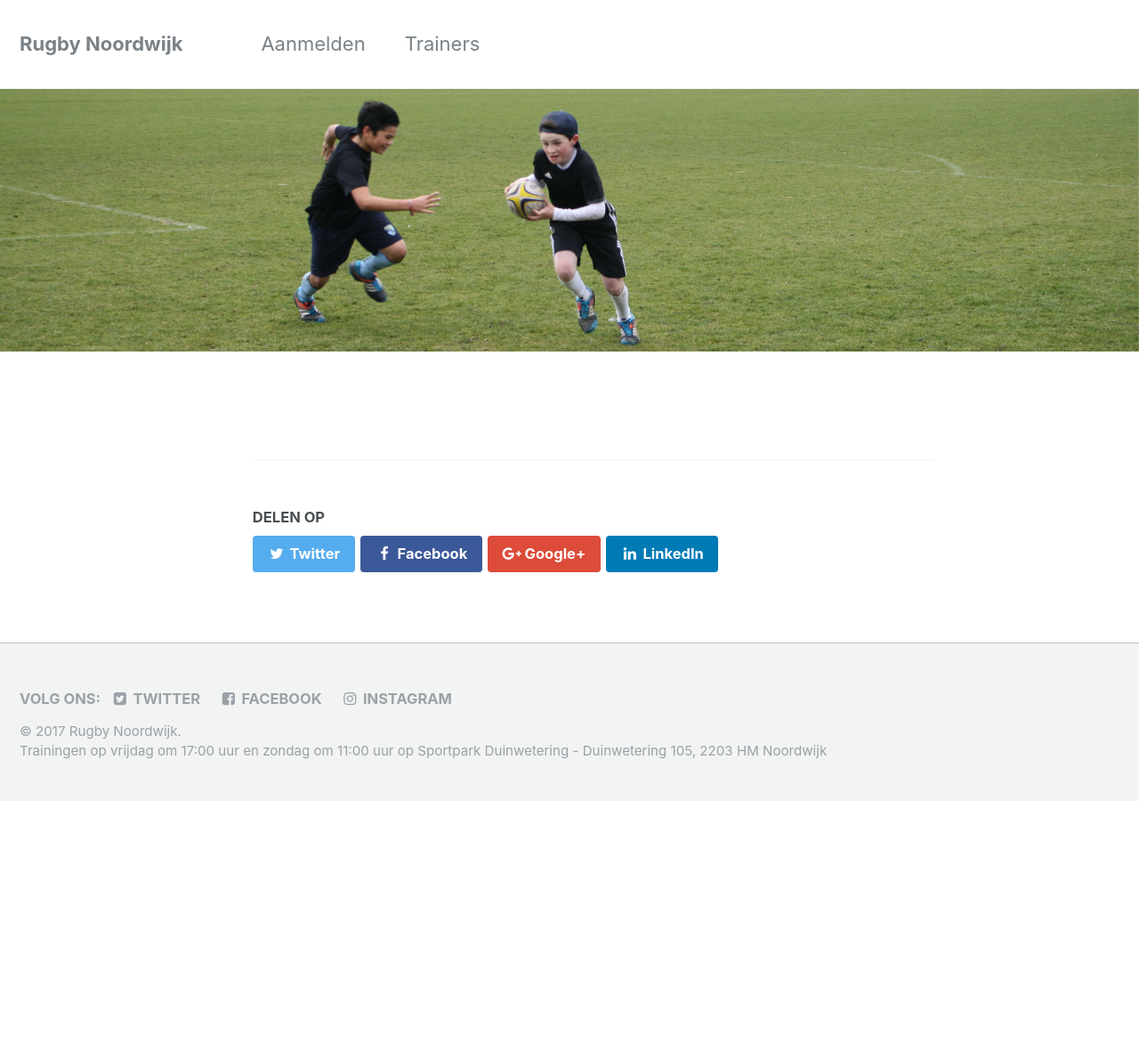
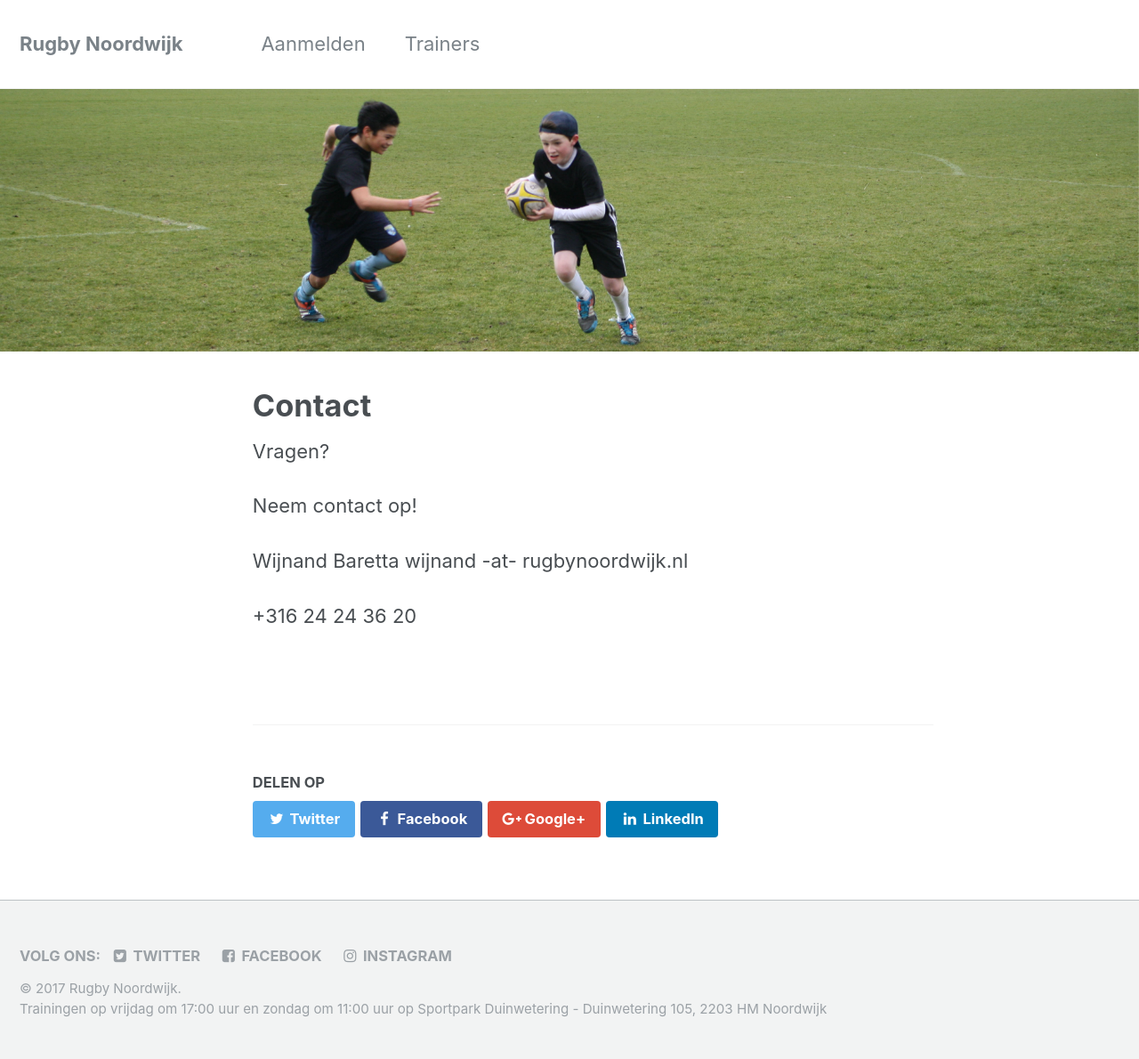
Before and after one commit to wijnandb/rugby-noordwijk, a Jekyll site: the page built from _pages/contact.md, in a window 1280 px wide. Shown: the whole page at 89% size. Built offline with Jekyll 4.4.1, drawn with Linux system fonts in a browser that asks for light colours; nearby versions of some CDN libraries; library files that are not in the unit come from our copies; before the commit the page ends 900 px from its top, so only the background shows below that.

Commit message:
Update contact.md

```diff
--- a/_pages/contact.md
+++ b/_pages/contact.md
@@ -1,8 +1,18 @@
 ---
 layout: single
 author_profile: false
+title: Contact
 header:
   image: "/assets/images/headers/loet-tibo.jpg"
 permalink: /contact/
 share: true
 ---
+
+Vragen?
+
+Neem contact op!
+
+Wijnand Baretta
+wijnand -at- rugbynoordwijk.nl
+
++316 24 24 36 20
```
